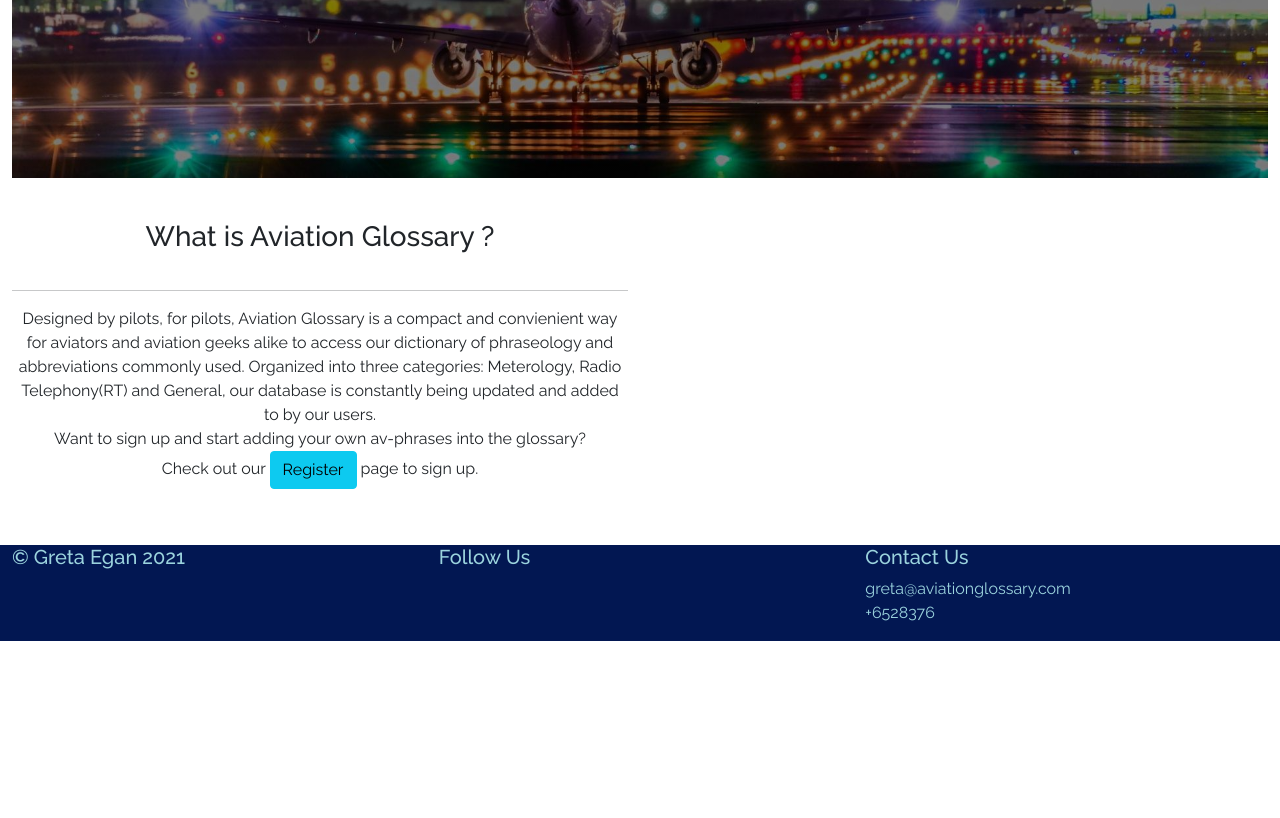
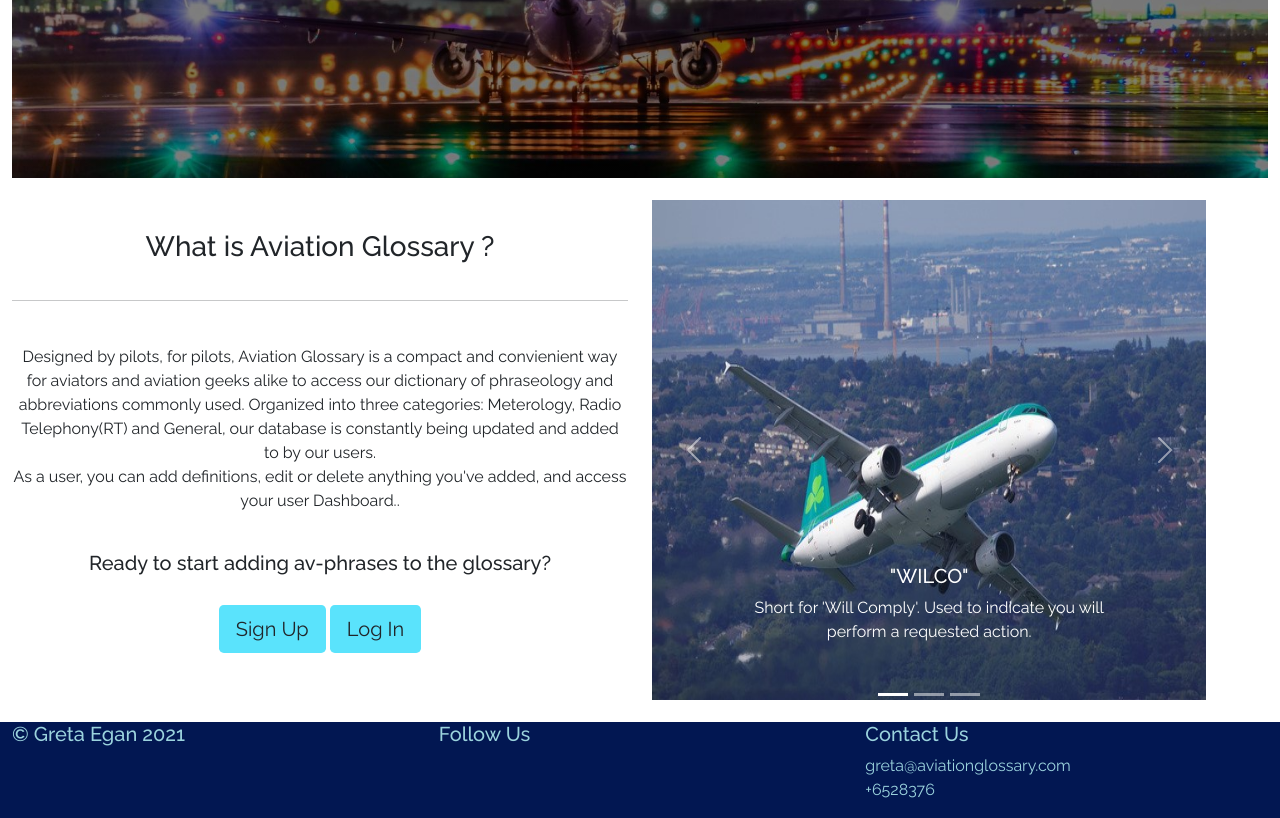
Before and after one commit to gretaegan/aviation-glossary, a Flask app: page / in a window 1280 px wide. Shown: the part 482-1300 px from the top of the page. Before the commit the page ends 1123 px from the top, so only its background shows below. Run offline with Flask 2, Linux system fonts and the light colour scheme; some libraries are stand-ins or nearby versions.

Commit message:
Add images and text to the Bootstrap Carousel. Add log in/ sign up buttons to homepage

```diff
--- a/app.py
+++ b/app.py
@@ -112,13 +112,6 @@ def logout():
 def add_definition():
     if request.method == "POST":
         # check if definition already exists
-        existing_definition = mongo.db.definitions.find_one(
-            {"definition": request.form.get("definition")}
-        )
-        if existing_definition:
-            flash("This definition is already listed!")
-            return redirect(url_for("add_definition"))
-
         definition = {
             "category_name": request.form.get("category_name"),
             "definition_name": request.form.get("definition_name"),
@@ -157,7 +150,7 @@ def edit_definition(definition_id):
 @app.route("/delete_definition/<definition_id>")
 def delete_definition(definition_id):
     mongo.db.definitions.remove({"_id": ObjectId(definition_id)})
-    flash("Definition successfully deleted!")
+    flash("Definition deleted!")
     return redirect(url_for("glossary"))
 
 
--- a/static/css/style.css
+++ b/static/css/style.css
@@ -63,7 +63,7 @@ body {
 /*-----Home Page*/
 
 .homepage-information {
-    padding-top: 22px;
+    padding-top: 32px;
     padding-bottom: 40px;
     text-align: center;
 }
@@ -97,11 +97,37 @@ body {
     left: 23%;
 }
 
+.info-text {
+    padding-top: 28px;
+}
+
 .hero-text h1 {
     letter-spacing: 3px;
     font-size: 52px;
     font-weight: 200;
 }
+
+#avCarousel {
+    padding-top: 22px;
+    padding-bottom: 22px;
+    width: 90%;
+}
+
+.carousel-img {
+    width: 90%;
+    height: 500px;
+
+}
+
+.info-page-options {
+    display: inline-block;
+}
+
+.heading-options {
+    padding-top: 22px;
+    padding-bottom: 22px;
+}
+
 
 /*----- Register */
 
@@ -133,6 +159,9 @@ body {
 
 /*-----Glossary */
 
+.glossary-page {
+    background-color: lightgrey;
+}
 
 
 .glossary-heading {
--- a/static/js/script.js
+++ b/static/js/script.js
@@ -15,8 +15,8 @@
   })();
 
 
-  // code to trigger alert message
+  // modal
 
-  function myAlert() {
-    alert("Congratulations! You've added a word to the glossary")
-  }
+  var myModal = new bootstrap.Modal(document.getElementById('myModal'), {
+    keyboard: true
+  })
--- a/templates/add_definition.html
+++ b/templates/add_definition.html
@@ -49,7 +49,7 @@
               <label for="category_name" id="category_name" name="category_name"">Category</label>
             <option selected> Pick a category </option>
             {% for category in categories %}
-                <option value="{{ category.category_name }}">{{ category.category_name }}</option>
+             <option value="{{ category.category_name }}">{{ category.category_name }}</option>
             {% endfor %}
           </select>
         </div>
--- a/templates/edit_definition.html
+++ b/templates/edit_definition.html
@@ -35,9 +35,9 @@
         <option selected> Pick a category </option>
         {% for category in categories %}
            {% if category.category_name == definition.category_name %}
-            <option value="{{ category.category_name }}" selected>{{ category.category_name }}</option>
-            {% else %}
-            <option value="{{ category.category_name }}">{{ category.category_name }}</option>
+              <option value="{{ category.category_name }}" selected>{{ category.category_name }}</option>
+           {% else %}
+              <option value="{{ category.category_name }}">{{ category.category_name }}</option>
            {% endif %}
         {% endfor %}
       </select>
--- a/templates/homepage.html
+++ b/templates/homepage.html
@@ -21,48 +21,55 @@
       <div class="col-sm-6 col-md-6 col-lg-6 homepage-information">
         <h3 class="info-heading"> What is Aviation Glossary ?</h3>
         <hr>
-        <p> Designed by pilots, for pilots, Aviation Glossary is a compact and convienient way for aviators and aviation geeks alike to access our dictionary of phraseology and abbreviations commonly
+        <p class="info-text"> Designed by pilots, for pilots, Aviation Glossary is a compact and convienient way for aviators and aviation geeks alike to access our dictionary of phraseology and abbreviations commonly
             used. Organized into three categories: Meterology, Radio Telephony(RT) and General, our database is constantly being updated and added to by our users.<br>
-            Want to sign up and start adding your own av-phrases into the glossary?<br> Check out our <a href="{{ url_for('register') }}" class="btn btn-info"> Register</a> page to
-            sign up.
+            As a user, you can add definitions, edit or delete anything you've added, and access your user Dashboard..
         </p>
+        <h5 class="heading-options"> Ready to start adding av-phrases to the glossary? </h5>
+        <div class="info-page-options">
+          <a href="{{ url_for('register') }}" class="btn btn-hover btn-lg btn-info-page"> Sign Up</a>
+          <a href="{{ url_for('login') }}" class="btn btn-hover btn-lg btn-info-page"> Log In </a>
+        </div>
       </div>
       <div class="col-sm-6 col-md-6 col-lg-6">
-        {% for definition in definitions %}
-        <div id="glossaryCarousel" class="carousel slide" data-bs-ride="carousel">
+        <div id="avCarousel" class="carousel slide" data-bs-ride="carousel">
           <div class="carousel-indicators">
-            <button type="button" data-bs-target="#glossaryCarousel" data-bs-slide-to="0" class="active" aria-current="true" aria-label="Slide 1"></button>
-            <button type="button" data-bs-target="#glossaryCarousel" data-bs-slide-to="1" aria-label="Slide 2"></button>
-            <button type="button" data-bs-target="#glossaryCarousel" data-bs-slide-to="2" aria-label="Slide 3"></button>
+            <button type="button" data-bs-target="#avCarousel" data-bs-slide-to="0" class="active" aria-current="true" aria-label="Slide 1"></button>
+            <button type="button" data-bs-target="#avCarousel" data-bs-slide-to="1" aria-label="Slide 2"></button>
+            <button type="button" data-bs-target="#avCarousel" data-bs-slide-to="2" aria-label="Slide 3"></button>
           </div>
           <div class="carousel-inner">
             <div class="carousel-item active">
-              <img src="{{ url_for('static', filename='images/EI.jpg') }}" class="d-block w-100 img-fluid" height="300" width="300" alt="airbus A321">
+              <img src="{{ url_for('static', filename='images/EI.jpg') }}" class="d-block w-100 img-fluid carousel-img" alt="Airbus A321">
               <div class="carousel-caption d-none d-md-block">
-                <h5> {{ definition.definition_name }} </h5>
-                <p> {{ definition.definition_description }} </p>
-              </div>
-              {% endfor %}
-            </div>
-            <div class="carousel-item">
-              <img src="{{ url_for('static', filename='images/kaitak.jpg') }}" class="d-block w-100 img-fluid" height="300" width="300" alt="747 at Kai Tak">
-              <div class="carousel-caption d-none d-md-block">..
-                <h5>Second slide label</h5>
-                <p>Some representative placeholder content for the second slide.</p>
+                <h5>"WILCO"</h5>
+                <p>Short for 'Will Comply'. Used to indicate you will perform a requested action.</p>
               </div>
             </div>
             <div class="carousel-item">
-              <img src="{{ url_for('static', filename='images/EI.jpg') }}" class="d-block w-100 img-fluid" height="300" width="300" alt="...">
+              <img src="{{ url_for('static', filename='images/kaitak.jpg') }}" class="d-block w-100 img-fluid carousel-img" alt="Kai Tak airport">
               <div class="carousel-caption d-none d-md-block">
-                <h5>Third slide label</h5>
-                <p>Some representative placeholder content for the third slide.</p>
+                <h5>"MAYDAY MAYDAY"</h5>
+                <p>Distress signal callsign. Used to indicate immediate and grave danger.</p>
+              </div>
+            </div>
+            <div class="carousel-item">
+              <img src="{{ url_for('static', filename='images/runway.jpg') }}" class="d-block w-100 img-fluid carousel-img" alt="Runway lights">
+              <div class="carousel-caption d-none d-md-block">
+                <h5>MDA - Minimum Descent Altitude</h5>
+                <p>The lowest altitude specified in an instrument approach procedure to which descent is authorized without visual references for the runway.</p>
               </div>
             </div>
           </div>
+          <button class="carousel-control-prev" type="button" data-bs-target="#avCarousel" data-bs-slide="prev">
+            <span class="carousel-control-prev-icon" aria-hidden="true"></span>
+            <span class="visually-hidden">Previous</span>
+          </button>
+          <button class="carousel-control-next" type="button" data-bs-target="#avCarousel" data-bs-slide="next">
+            <span class="carousel-control-next-icon" aria-hidden="true"></span>
+            <span class="visually-hidden">Next</span>
+          </button>
         </div>
-      </div>
-    </div>
-  </div>
 </section>
 
 {% endblock %}
```
Also changed, not shown: templates/glossary.html (+21 -1 lines).
